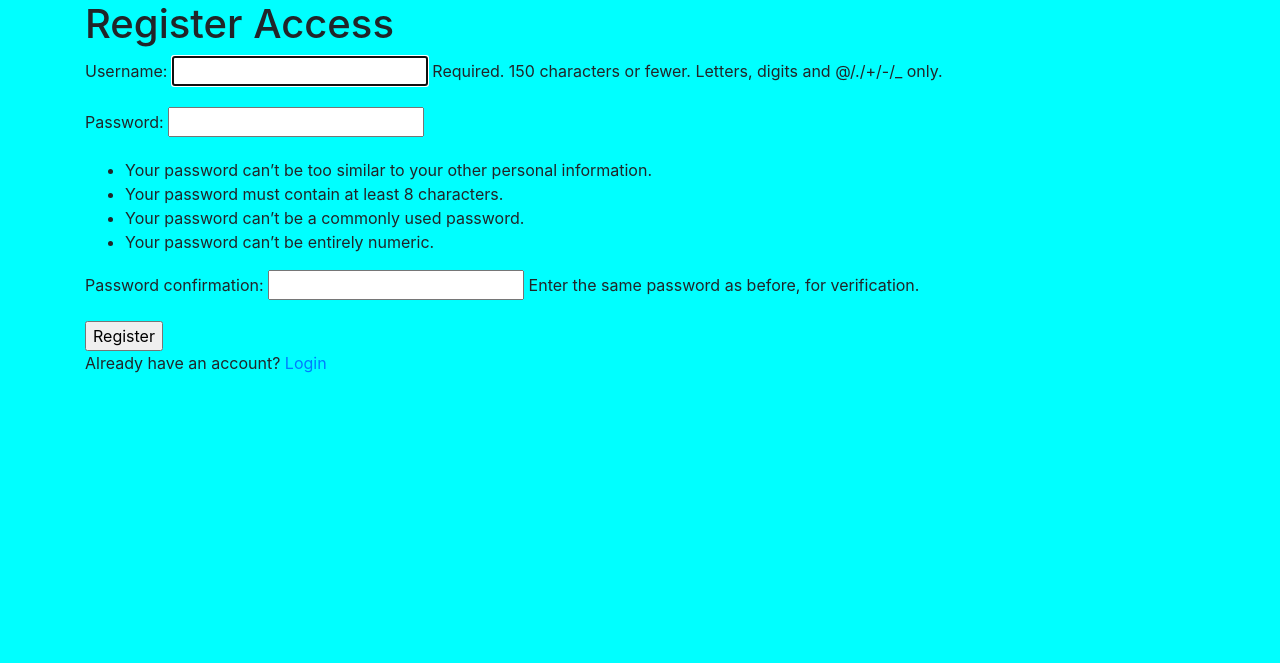
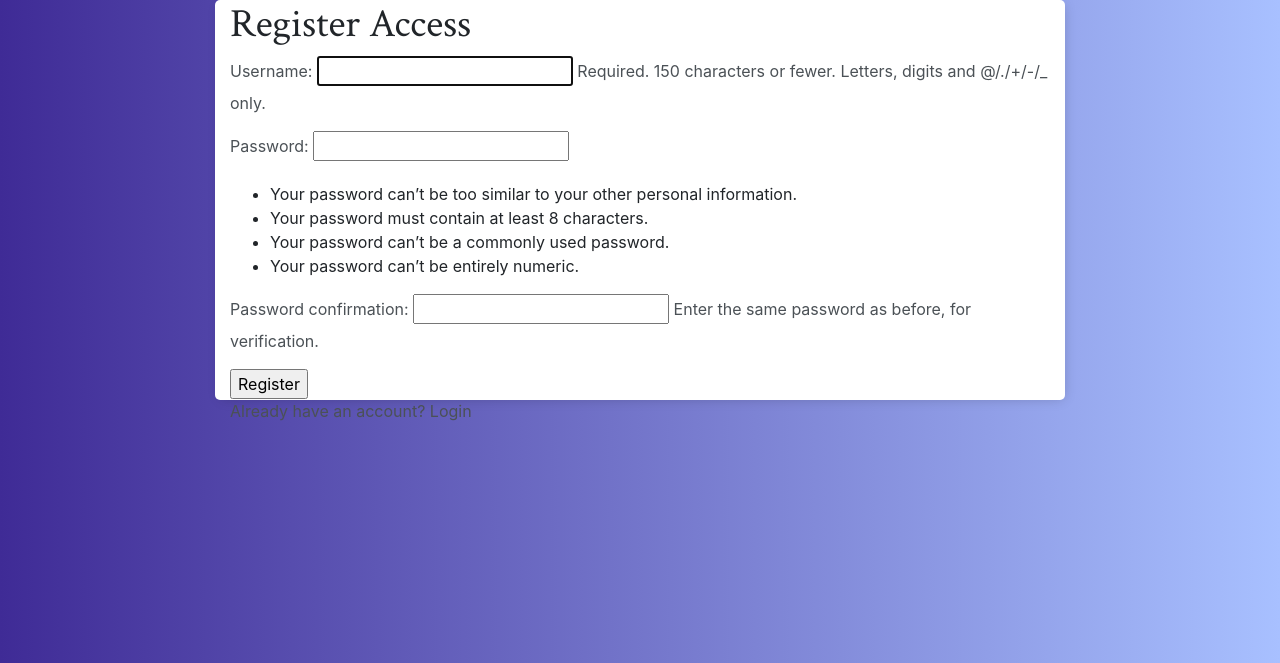
Before and after one commit to AliBouss/Projet_Todos_App_With_Auth, a Django app: page /register/ in a window 1280 px wide. Shown: the top 663 px of the page. Run offline with Django 3.2, Linux system fonts and the light colour scheme.

Commit message:
ajout static files

```diff
--- /dev/null
+++ b/static/css/main.css
@@ -0,0 +1,28 @@
+/* title, h1, font-family: 'Anton', sans-serif;
+text p font-family: 'Crimson Text', serif; */
+
+body{
+    font-family: font-family: 'Crimson Text', serif;
+    margin: 0;
+    padding: 0;
+    background: #a8c0ff;  /* fallback for old browsers */
+    background: -webkit-linear-gradient(to right, #3f2b96, #a8c0ff);  /* Chrome 10-25, Safari 5.1-6 */
+    background: linear-gradient(to right, #3f2b96, #a8c0ff); /* W3C, IE 10+/ Edge, Firefox 16+, Chrome 26+, Opera 12+, Safari 7+ */
+}
+
+.container{
+    width: 850px;
+    height: 400px;
+    margin: auto;
+    background-color: white;
+    -webkit-box-shadow: 2px 2px 13px -4px rgba(0, 0, 0, 0.21);
+    box-shadow: 2px 2px 13px -4px rgba(0, 0, 0, 0.21);
+    border-radius: 5px;
+
+}
+h1, h2, h3, h4, h5, h6{
+    font-family: 'Crimson Text', sans-serif;
+}
+a,p{
+    color: #4b5156;
+}
--- a/templates/todolist/main.html
+++ b/templates/todolist/main.html
@@ -1,3 +1,5 @@
+{% load static %}
+
 <!DOCTYPE html>
 <html lang="en">
 <head>
@@ -7,16 +9,11 @@
     <link rel="preconnect" href="https://fonts.googleapis.com">
     <link rel="preconnect" href="https://fonts.gstatic.com" crossorigin>
     <link href="https://fonts.googleapis.com/css2?family=Anton&family=Crimson+Text&display=swap" rel="stylesheet">
-
     <link rel="stylesheet" href="https://cdnjs.cloudflare.com/ajax/libs/font-awesome/5.15.3/css/all.min.css" integrity="sha512-iBBXm8fW90+nuLcSKlbmrPcLa0OT92xO1BIsZ+ywDWZCvqsWgccV3gFoRBv0z+8dLJgyAHIhR35VZc2oM/gI1w==" crossorigin="anonymous" referrerpolicy="no-referrer" />
     <link rel="stylesheet" href="https://cdn.jsdelivr.net/npm/bootstrap@4.6.0/dist/css/bootstrap.min.css" integrity="sha384-B0vP5xmATw1+K9KRQjQERJvTumQW0nPEzvF6L/Z6nronJ3oUOFUFpCjEUQouq2+l" crossorigin="anonymous">
+    <link rel="stylesheet" href="{% static 'css/main.css' %}">
     <title>Connector</title>
 
-    <style>
-        body{
-            background-color: aqua;
-        }
-    </style>
 </head>
 
 <body>
```
Also changed, not shown: templates/todolist/home.html (+8 -1 lines), db.sqlite3.
